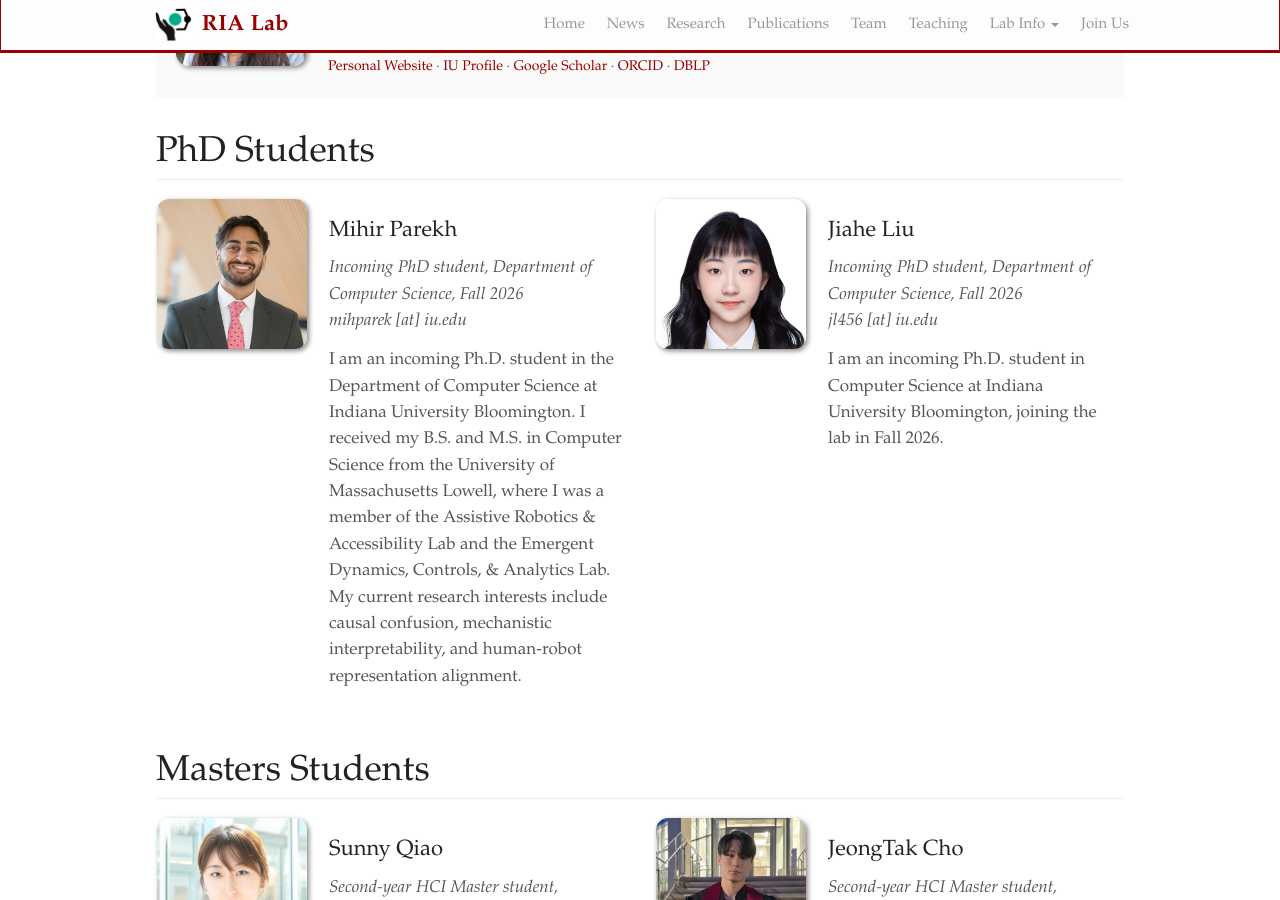
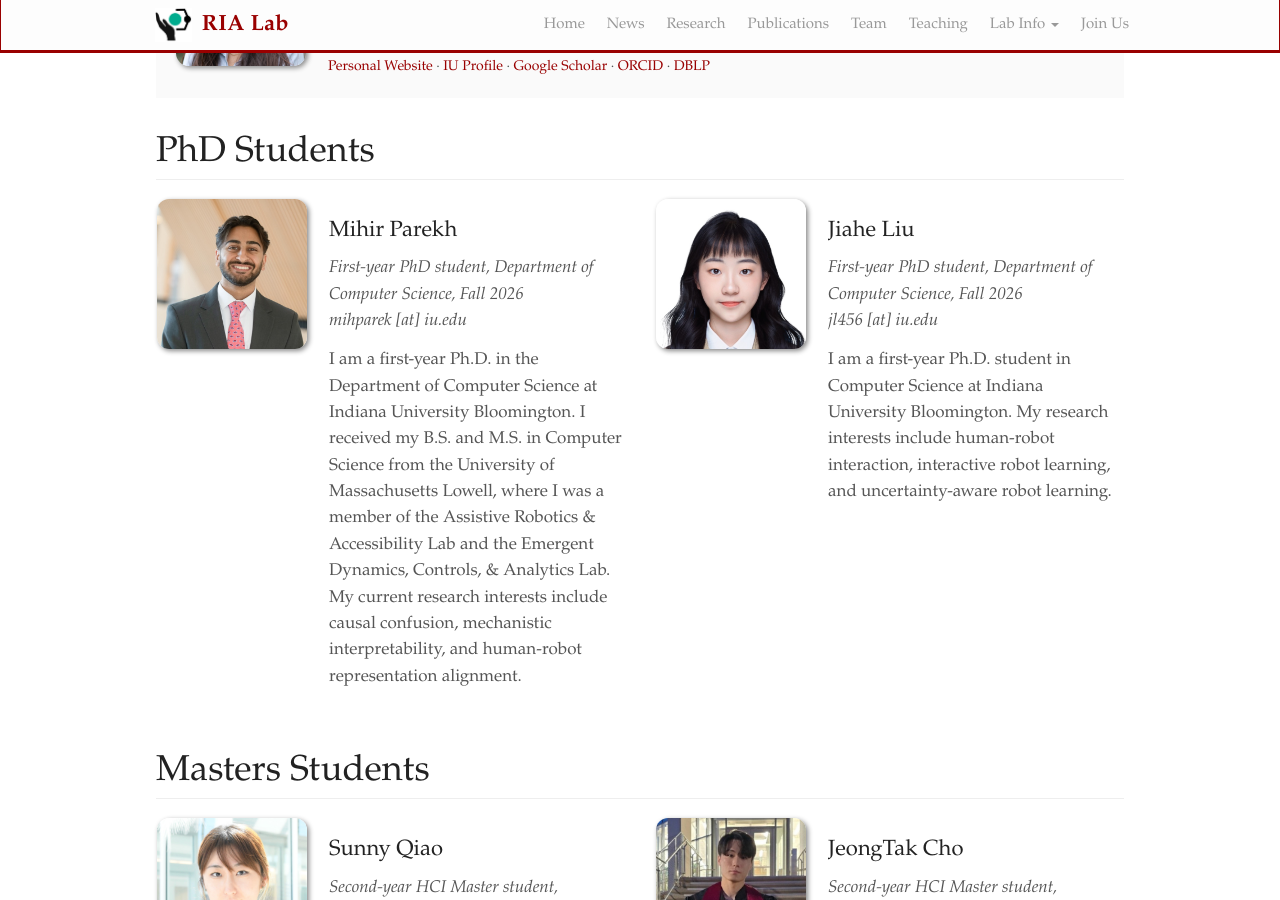
Before and after one commit to reliable-interactive-autonomy-lab/reliable-interactive-autonomy-lab.github.io, a Jekyll site: the page built from _pages/team.md, in a window 1280 px wide and 900 px high, scrolled down 420 px. Built offline with Jekyll 4.4.1, drawn with Linux system fonts in a browser that asks for light colours; nearby versions of some CDN libraries.

Commit message:
Update PhD student info to reflect first-year status

```diff
--- a/_data/phd_students.yml
+++ b/_data/phd_students.yml
@@ -3,10 +3,10 @@
 
 - name: Mihir Parekh
   photo: mihir_parekh.jpeg
-  info: Incoming PhD student, Department of Computer Science, Fall 2026
+  info: First-year PhD student, Department of Computer Science, Fall 2026
   email: mihparek [at] iu.edu
   bio: >
-    I am an incoming Ph.D. student in the Department of Computer Science at Indiana
+    I am a first-year Ph.D. in the Department of Computer Science at Indiana
     University Bloomington. I received my B.S. and M.S. in Computer Science from the
     University of Massachusetts Lowell, where I was a member of the Assistive Robotics
     &amp; Accessibility Lab and the Emergent Dynamics, Controls, &amp; Analytics Lab.
@@ -15,8 +15,9 @@
 
 - name: Jiahe Liu
   photo: jiahe_liu.jpg
-  info: Incoming PhD student, Department of Computer Science, Fall 2026
+  info: First-year PhD student, Department of Computer Science, Fall 2026
   email: jl456 [at] iu.edu
   bio: >
-    I am an incoming Ph.D. student in Computer Science at Indiana University
-    Bloomington, joining the lab in Fall 2026.
+    I am a first-year Ph.D. student in Computer Science at Indiana University
+    Bloomington. My research interests include human-robot interaction, interactive
+    robot learning, and uncertainty-aware robot learning.
```
